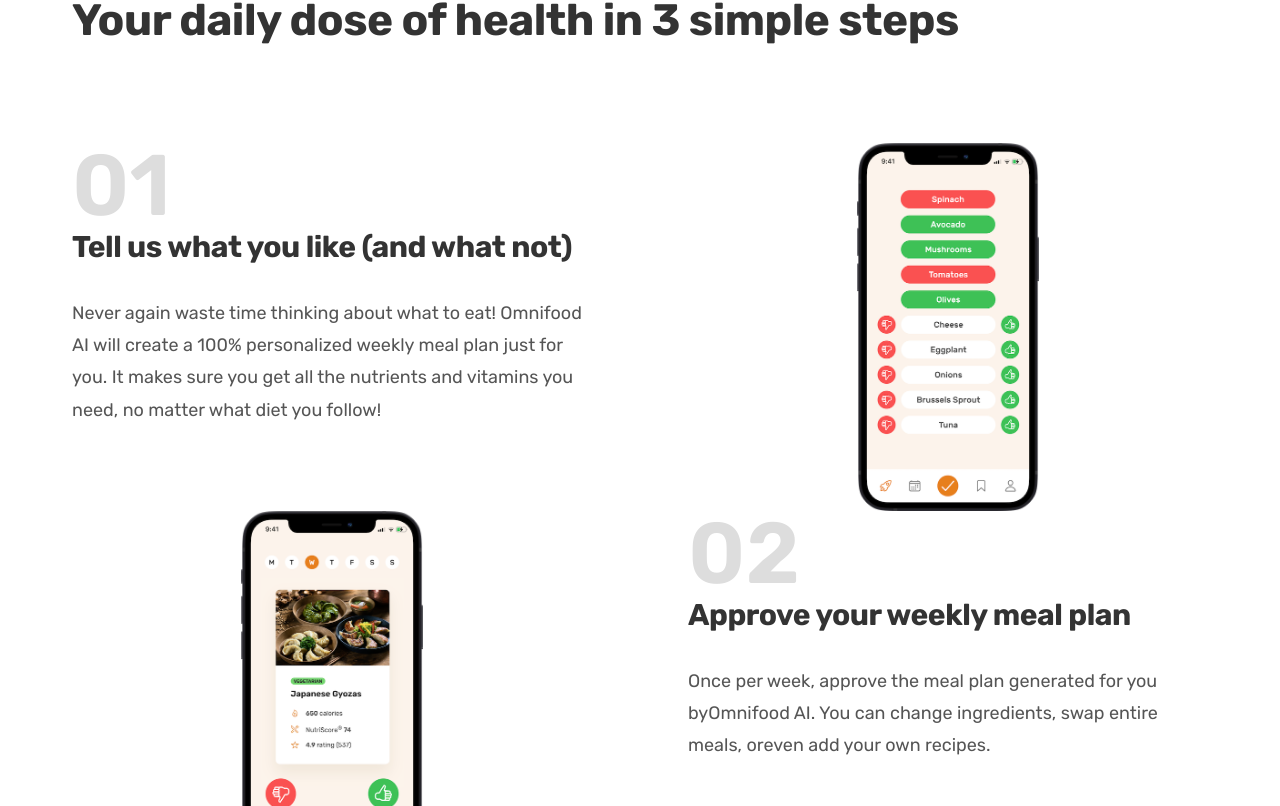
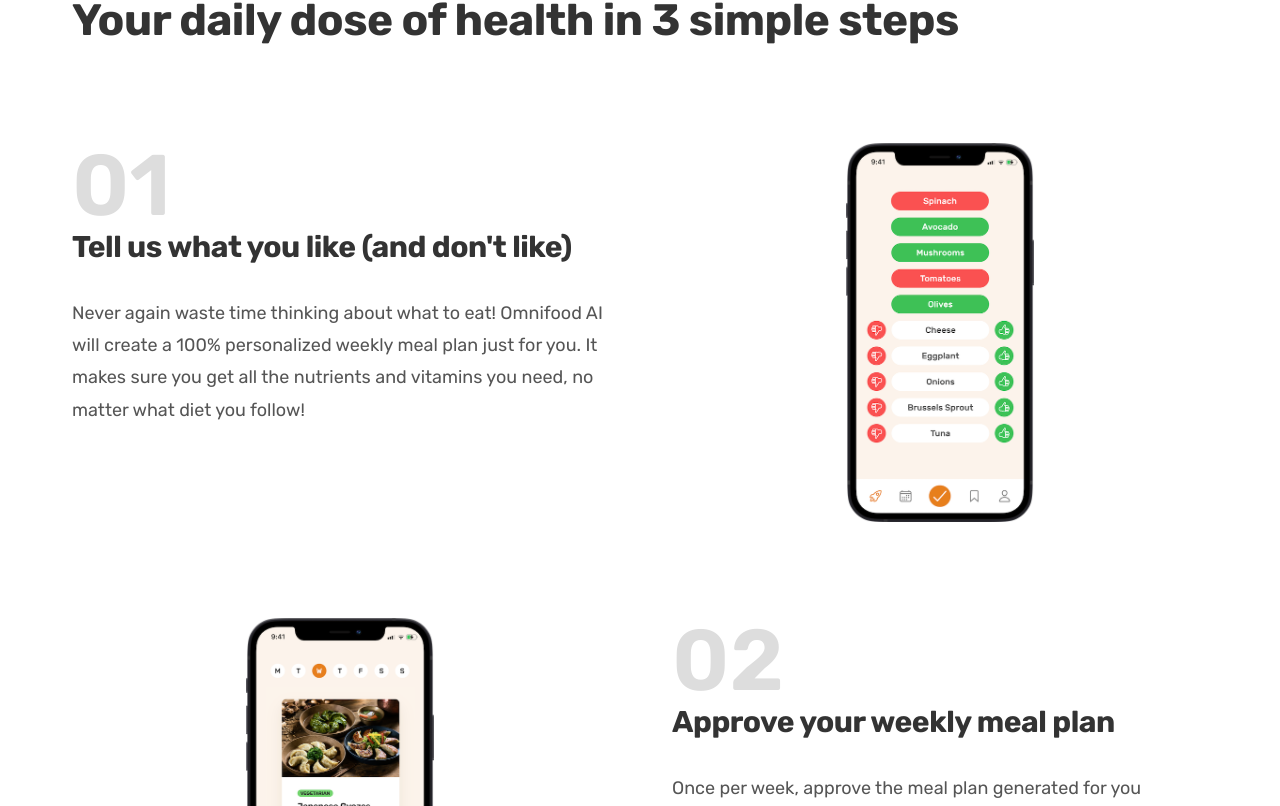
Before and after one commit to Euuphi/omnifood, a React (Create React App) app: page / in a window 1280 px wide. Shown: the part 894-1700 px from the top of the page. Built offline with nearby package versions, Linux system fonts and the light colour scheme.

Commit message:
Adjust spacing in How It Works section
- Add flex container to house Step components
- Adjust gap spacing inside Step component

```diff
--- a/src/components/Sections/How/How.js
+++ b/src/components/Sections/How/How.js
@@ -16,6 +16,7 @@
 
 import HeadingSecondary from "../../Headings/HeadingSecondary";
 import Subheading from "../../Headings/Subheading";
+import Flex from "../../Layout/Flex";
 
 const How = () => {
     return (
@@ -27,12 +28,13 @@
                 </HeadingSecondary>
             </Container>
 
+            <Flex flexDirection="column">
                 <Step
                     stepNumber="01"
                     imageSide="right"
                     imageSrc={appScreenOne}
                     imageAlt="iPhone app preferences selection screen"
-                heading="Tell us what you like (and what not)"
+                    heading="Tell us what you like (and don't like)"
                     description={stepDescriptions[0]}
                 />
 
@@ -53,6 +55,7 @@
                     heading="Receive meals at convenient time"
                     description={stepDescriptions[2]}
                 />
+            </Flex>
         </section>
     );
 };
--- a/src/components/Sections/How/Step.js
+++ b/src/components/Sections/How/Step.js
@@ -33,7 +33,7 @@
 
     return (
         <Container>
-            <Grid col={2}>
+            <Grid col={2} gap={6.4}>
                 {imageSide === "left" && imageBox}
                 <div className={styles.stepTextBox}>
                     <p className={styles.stepNumber}>{stepNumber}</p>
```
Lines whose indentation alone changed are shown as unchanged.
